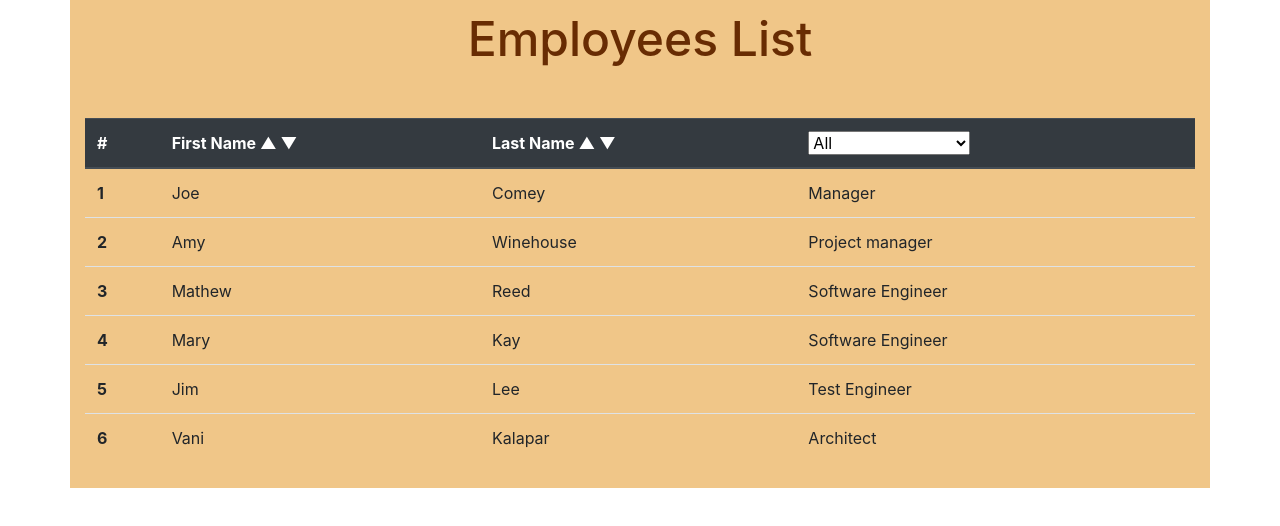
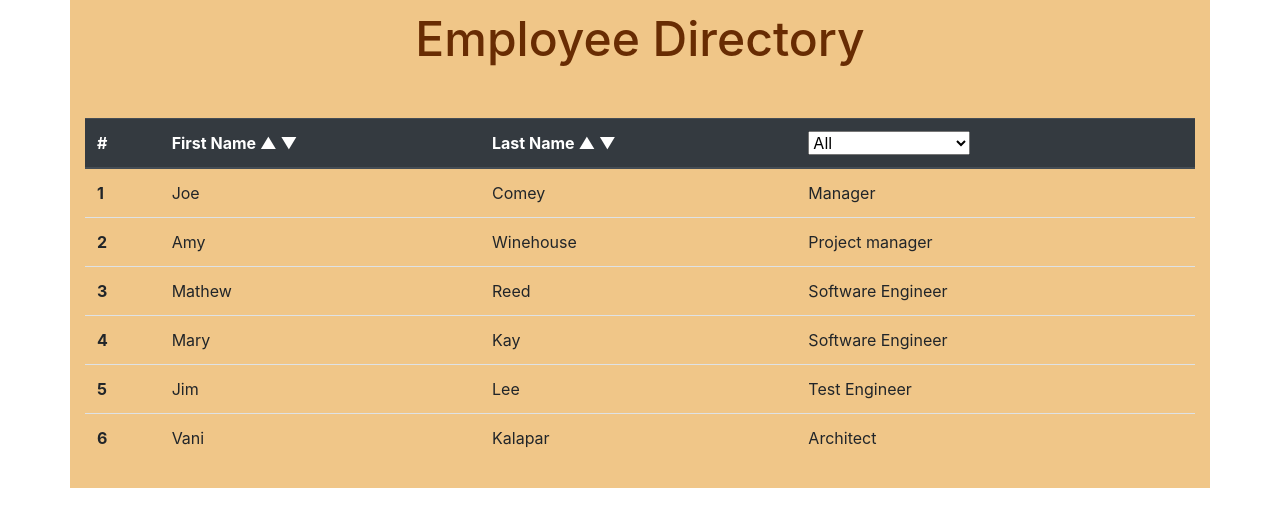
Before and after one commit to vkalaparthy/react-employee-directory, a React (Create React App) app: page / in a window 1280 px wide. Shown: the top 526 px of the page. Built offline with nearby package versions, Linux system fonts and the light colour scheme.

Commit message:
chnaged the title

```diff
--- a/src/App.js
+++ b/src/App.js
@@ -105,7 +105,7 @@ class App extends Component {
   render() {
     return (
       <Container>
-        <Title>Employees List</Title>
+        <Title>Employee Directory</Title>
         {!this.state.show && (
           <EmployeeTable
             employees={this.state.employees}
```
